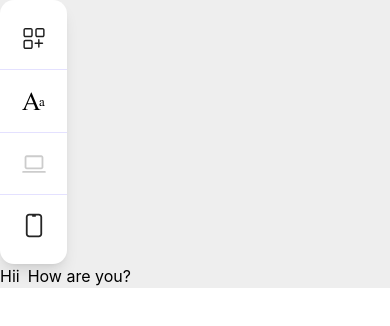
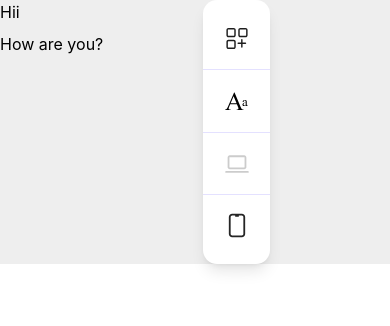
Before and after one commit to Tausif4171/FeatureBits, a React (Create React App) app: page / in a window 390 px wide. Shown: the top 326 px of the page. Built offline with nearby package versions, Linux system fonts and the light colour scheme.

Commit message:
show and mobile view

```diff
--- a/src/features/MobileAndDesktopView/index.tsx
+++ b/src/features/MobileAndDesktopView/index.tsx
@@ -5,32 +5,40 @@ import desktopIcon from '../../assets/desktopIcon.svg'
 import mobileIcon from '../../assets/mobileIcon.svg'
 
 function MobileAndDesktopView() {
+    // const [showDesktopView, setShowDesktopView] = useState(false)
 
     const [showMobileView, setShowMobileView] = useState(false)
 
     return (
-        <div>
+        <div className='flex gap-[100px]'>
+
+            {showMobileView ? <div className='flex gap-2'>
+                <h1>Hii</h1>
+                <p>How are you?</p>
+            </div> : <div className='flex flex-col gap-2'>
+                <h1>Hii</h1>
+                <p>How are you?</p>
+            </div>}
+
+
             <div>
                 <div className='h-[264px] w-[67px] flex flex-col shadow-lg rounded-[14px] bg-white'>
-                    <div className='pt-[24px] pb-[16px] px-[18.5px] border-b-[0.5px] border-[#E4E1FF] cursor-pointer'>
+                    <button className='pt-[24px] pb-[16px] px-[18.5px] border-b-[0.5px] border-[#E4E1FF] cursor-pointer'>
                         <img src={widgetIcon} />
-                    </div>
-                    <div className='py-[16px] px-[22px] border-b-[0.5px] border-[#E4E1FF] cursor-pointer'>
+                    </button>
+                    <button className='py-[16px] px-[22px] border-b-[0.5px] border-[#E4E1FF] cursor-pointer'>
                         <img src={textIcon} />
-                    </div>
-                    <div className='py-[16px] px-[18.5px] border-b-[0.5px] border-[#E4E1FF] cursor-pointer'>
+                    </button>
+                    <button className='py-[16px] px-[18.5px] border-b-[0.5px] border-[#E4E1FF] cursor-pointer'>
                         <img src={desktopIcon} />
-                    </div>
-                    <div className='py-[16px] px-[18.5px] cursor-pointer'>
+                    </button>
+                    <button className='py-[16px] px-[18.5px] cursor-pointer' onClick={() => setShowMobileView(!showMobileView)}>
                         <img src={mobileIcon} />
-                    </div>
+                    </button>
 
                 </div>
             </div>
-            <div className='flex gap-2'>
-                <h1>Hii</h1>
-                <p>How are you?</p>
-            </div>
+
         </div>
     )
 }
```
